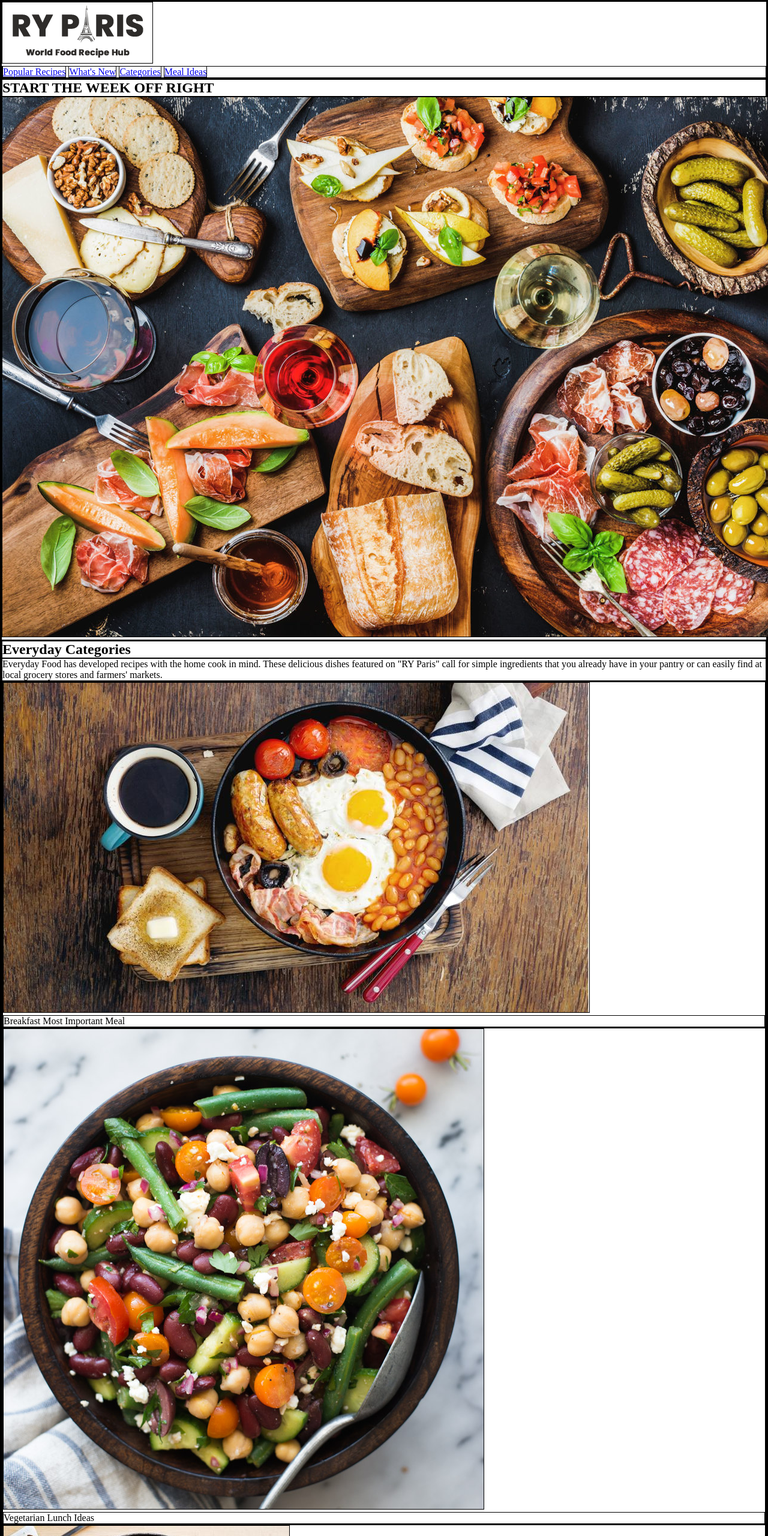
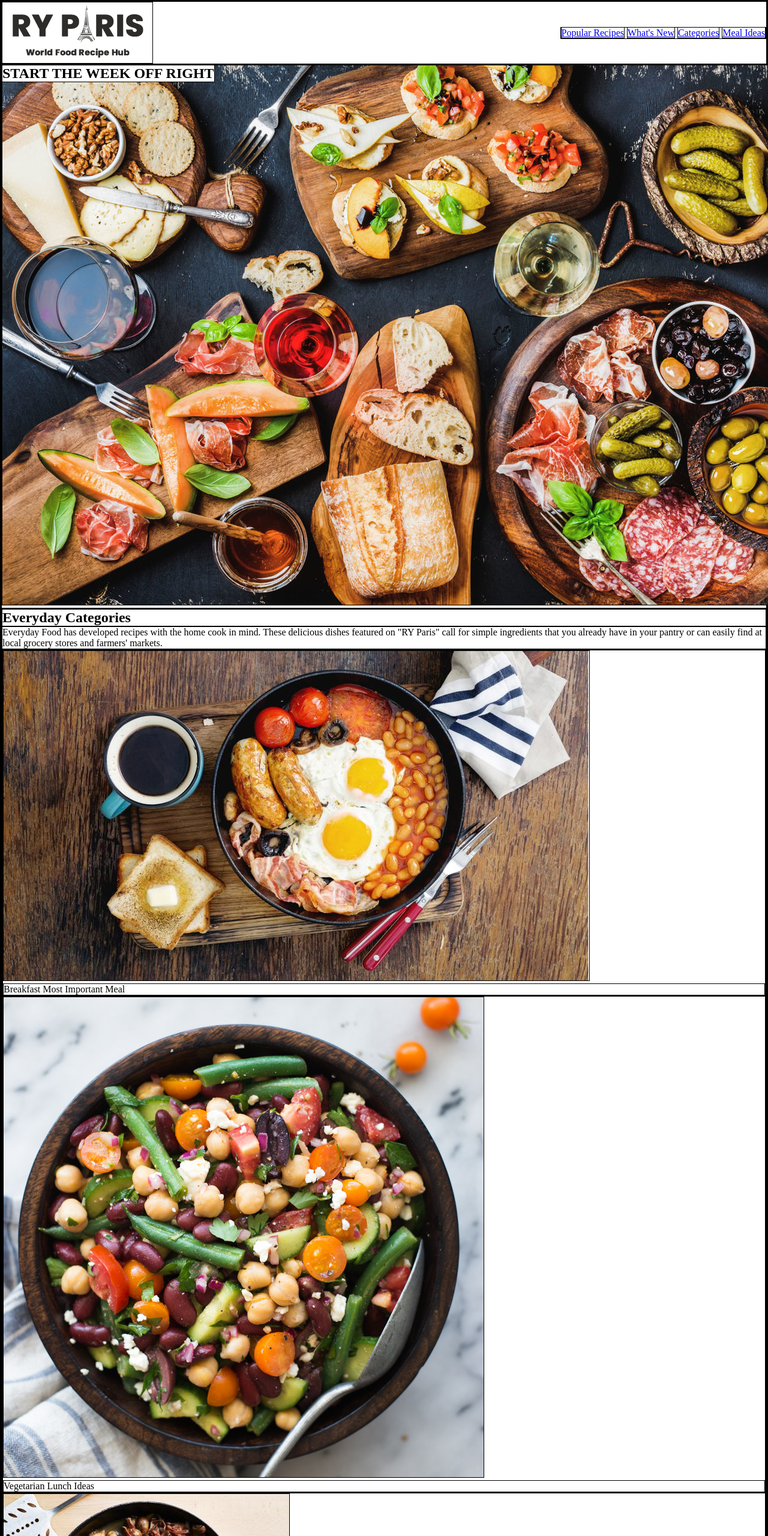
Before and after one commit to mckayRawlins/RYParis, a plain HTML site: page index.html in a window 1280 px wide. Shown: the top 2560 px of the page at 60% size. Drawn offline with Linux system fonts and the light colour scheme.

Commit message:
fixing images

```diff
--- a/css/style.css
+++ b/css/style.css
@@ -5,10 +5,29 @@
     border: 1px solid black;
 }
 
+header {
+    display: flex;
+    justify-content: space-between;
+    align-items: center;
+}
+
+div.hero > h2 {
+    background-color: white;
+    position: absolute;
+}
+
+.categories, .healthy-recipes, .where-to-eat {
+    margin-bottom: 30px;;
+}
+
+
+
 .recipe {
     width: 200px;
     height: 200px;
     display: flex;
+    justify-content: center;
+    align-items: flex-end;
 }
 
 .small-image {
@@ -19,6 +38,8 @@
 }
 
 .recipe-caption {
+    width: 100%;
     background-color: white;
-    z-index: 100;
+    text-align: center;
+    z-index: 10;
 }
```
